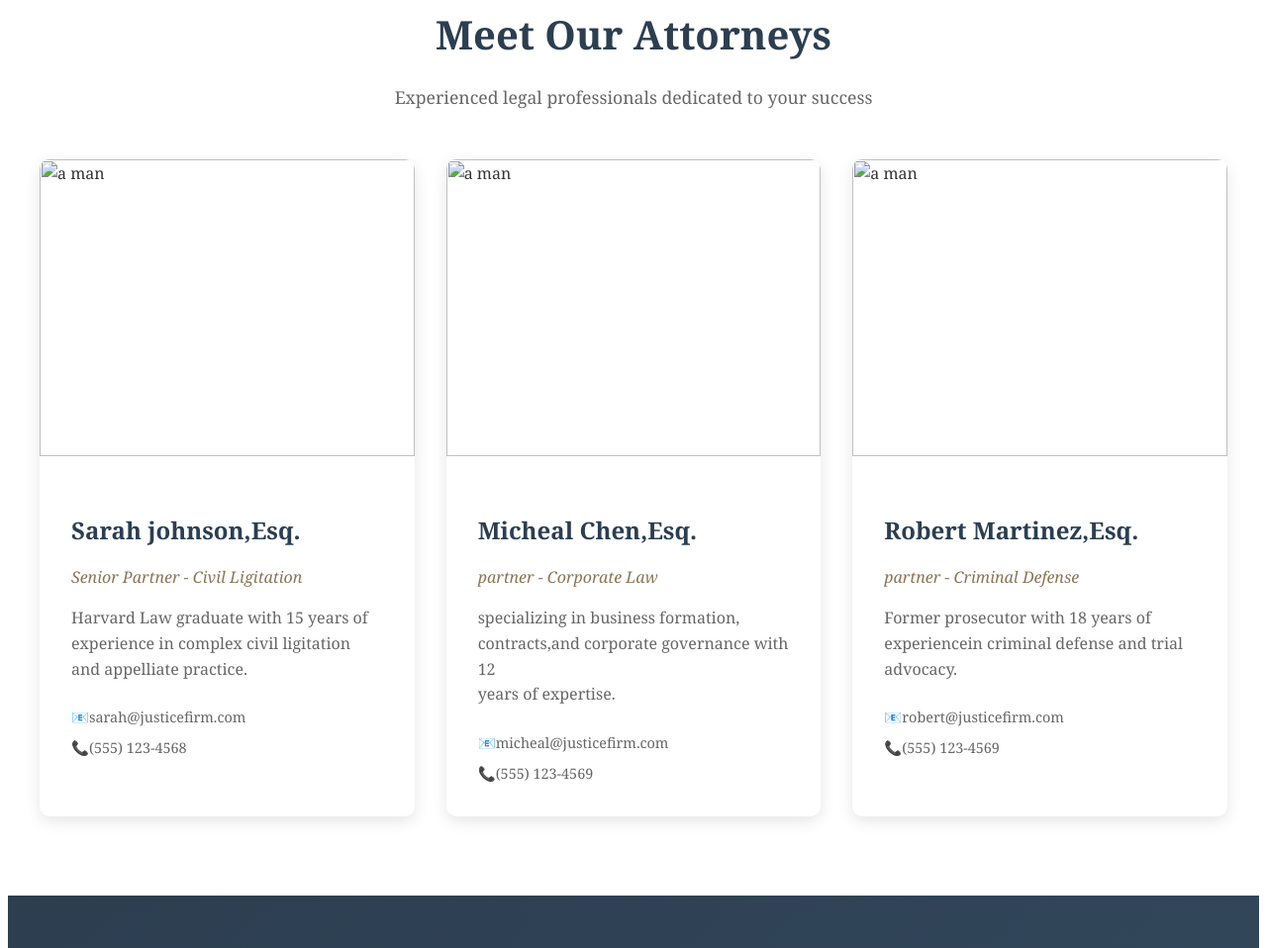
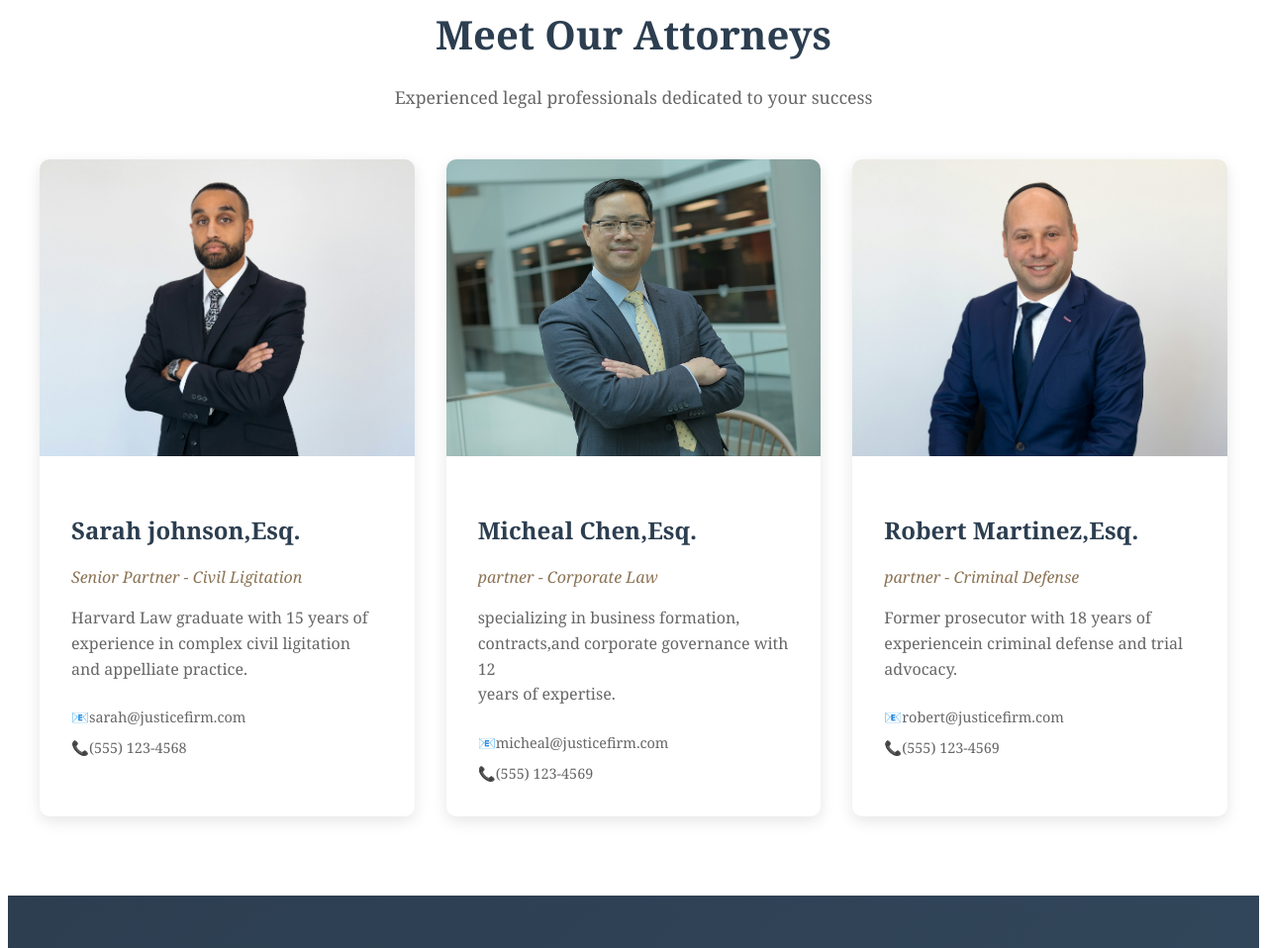
Before and after one commit to okiki09/Law-Firm, a plain HTML site: page index.html in a window 1280 px wide. Shown: the part 3324-4282 px from the top of the page at 99% size. Drawn offline with Linux system fonts and the light colour scheme.

Commit message:
Update index.html

```diff
--- a/index.html
+++ b/index.html
@@ -941,7 +941,7 @@ contact-info p{
 				  <div class="attorneys-grid">
 				    <div class="attorney-card">
 					  <div class="attorney-image">
-					   <img src="images/man1.jpg" alt="a man">
+					   <img src="man1.jpg">
 					   </div>
 					    <div class="attorney-info">
 						  <h3>Sarah johnson,Esq.</h3>
@@ -957,7 +957,7 @@ contact-info p{
 
 					<div class="attorney-card">
 					<div class="attorney-image">
-					<img src="images/man2.jpg" alt="a man">
+					<img src="man2.jpg">
 					</div>
 
 				<div class="attorney-info">
@@ -975,7 +975,7 @@ contact-info p{
 
 			   <div class="attorney-card">
 					<div class="attorney-image">
-					<img src="images/man3.jpg" alt="a man">
+					<img src="man3.jpg">
 					</div>
 
 				<div class="attorney-info">
```
